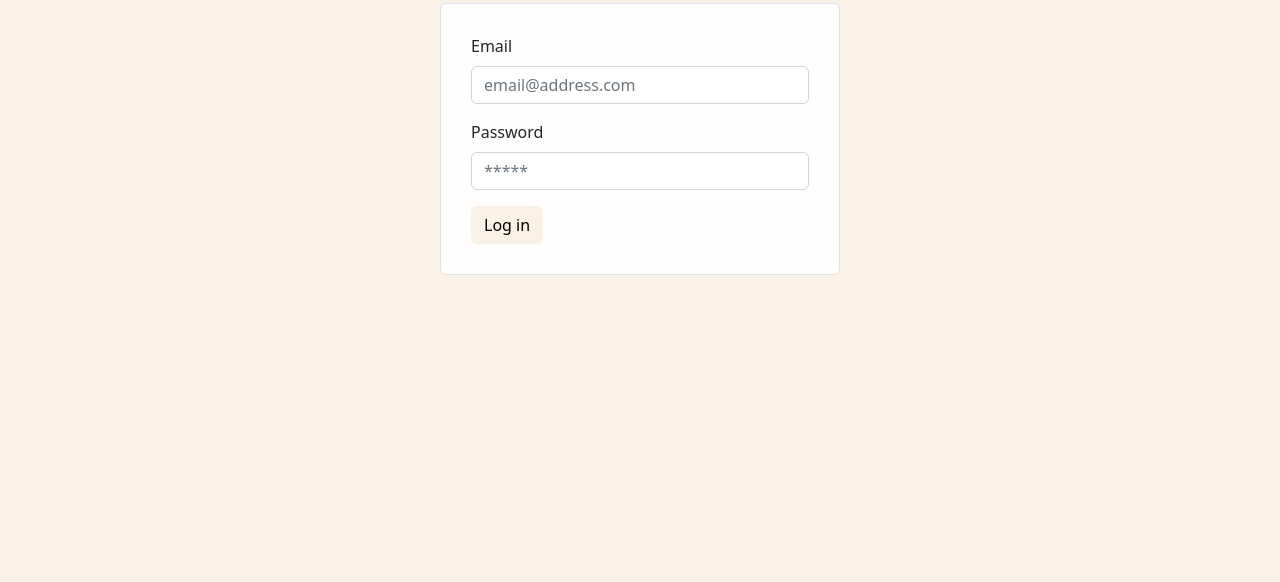
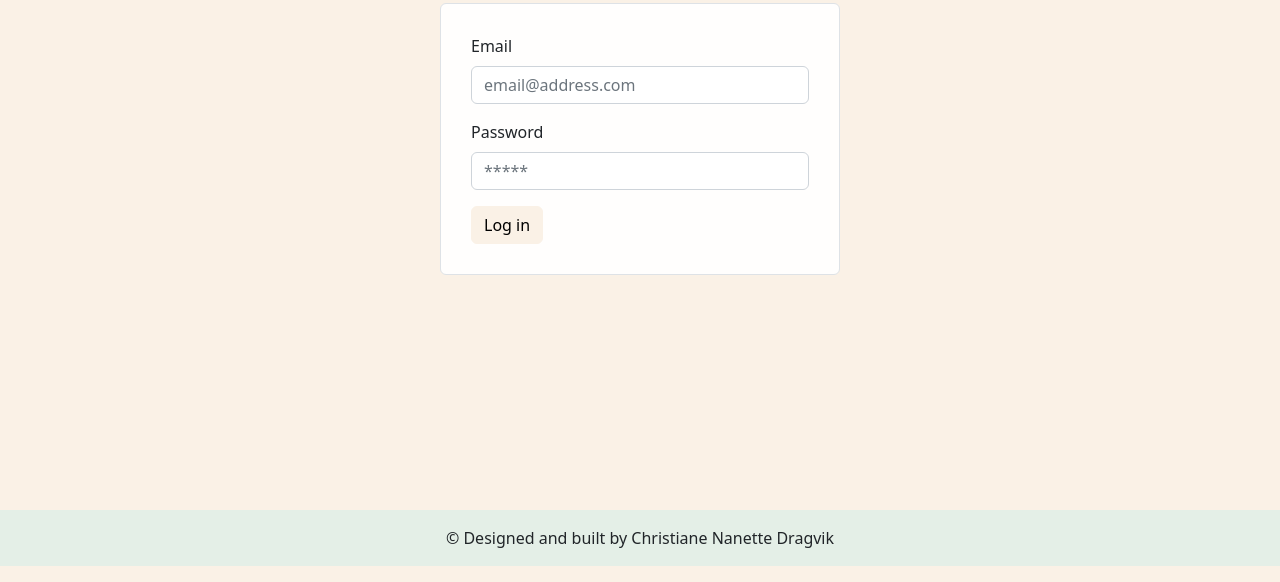
Before and after one commit to cdragvik/CSS-Frameworks, a website: page login.html in a window 1280 px wide. Shown: the part 218-800 px from the top of the page. Drawn offline with Linux system fonts and the light colour scheme.

Commit message:
Fixed footer on login page based on peer feedback

```diff
--- a/login.html
+++ b/login.html
@@ -7,7 +7,7 @@
     <title>Document</title>
     <link rel="stylesheet" href="/dist/css/styles.css">
 </head>
-<body class="bg-primary">
+<body class="bg-primary d-flex flex-column min-vh-100">
     <header class="sticky-top">
         <nav class="navbar navbar-expand-md bg-light">
             <div class="container-fluid">
@@ -27,7 +27,7 @@
             </div>
           </nav>
     </header>
-    <main class="min-vh-100">
+    <main>
         <br>
         <br>
         <h1>Log in</h1>
@@ -47,7 +47,7 @@
         <br>
         <br>
     </main>
-    <footer>
+    <footer class="mt-auto">
         <p class="bg-light p-3 text-center">&copy; Designed and built by Christiane Nanette Dragvik</p>
     </footer>
 </body>
```
